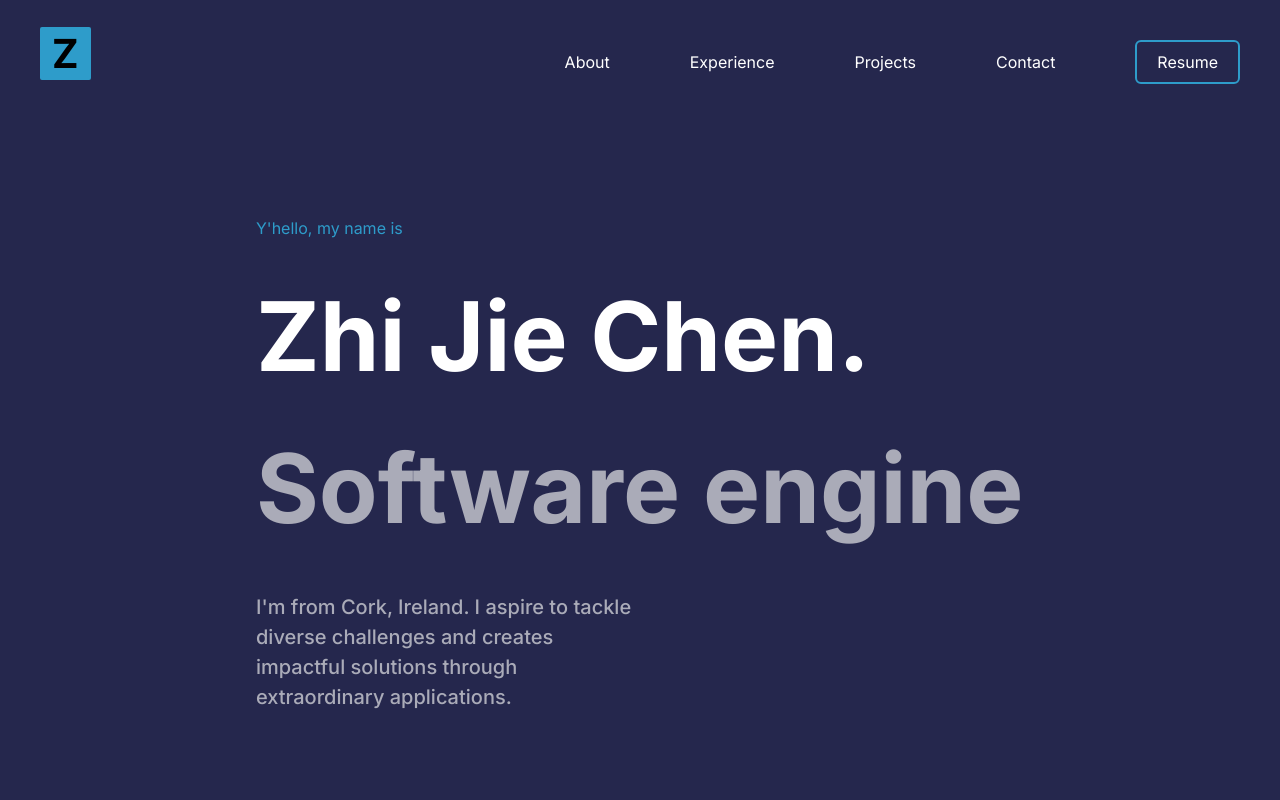
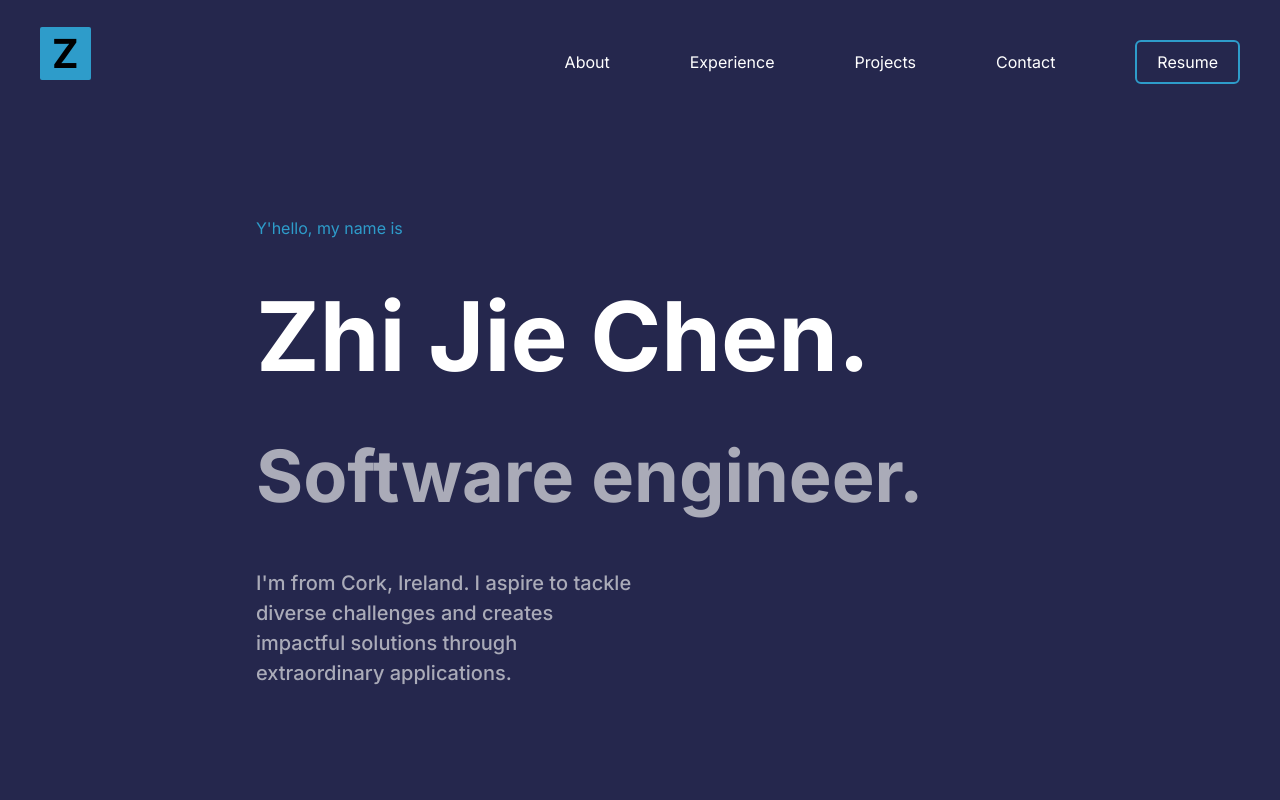
Before and after one commit to Jexarx121/Portfolio, a Next.js app: page / in a window 1280 px wide. Shown: the top 800 px of the page. Built offline with nearby package versions, Linux system fonts and the light colour scheme.

Commit message:
fix: Hero cursor animation fixed for different sizes

```diff
--- a/src/components/hero/Hero.tsx
+++ b/src/components/hero/Hero.tsx
@@ -8,7 +8,7 @@ const Hero = () => {
   useEffect(() => {
     const interval = setInterval(() => {
       setCurrentIndex((prevIndex) => (prevIndex + 1) % texts.length);
-    }, 4000);
+    }, 4500);
 
     return () => clearInterval(interval);
   }, [texts.length])
@@ -16,8 +16,8 @@ const Hero = () => {
   return (
     <div className="lg:w-[60%] md:w-[80%] sm:w-[90%] w-[100%] m-auto min-h-screen flex flex-col mt-48 sm:p-0 px-8">
       <h1 className="lg:my-6 md:my-5 my-4">Y&#39;hello, my name is</h1>
-      <h1 className="text-white lg:text-8xl md:text-7xl sm:text-6xl text-5xl font-bold lg:my-6 md:my-5 my-4">Zhi Jie Chen.</h1>
-      <h2 className="text-[#aaabb8] lg:text-8xl md:text-7xl sm:text-6xl text-5xl font-bold lg:my-6 md:my-5 my-4 py-2 typed"
+      <h1 className="text-white xl:text-8xl lg:text-[80px] md:text-7xl sm:text-6xl text-5xl font-bold lg:my-6 md:my-5 my-4">Zhi Jie Chen.</h1>
+      <h2 className="text-[#aaabb8] 2xl:text-8xl xl:text-7xl md:text-6xl text-5xl font-bold lg:my-6 md:my-5 my-4 py-2 typed"
         key={currentIndex}>
         {texts[currentIndex]}
       </h2>
```
